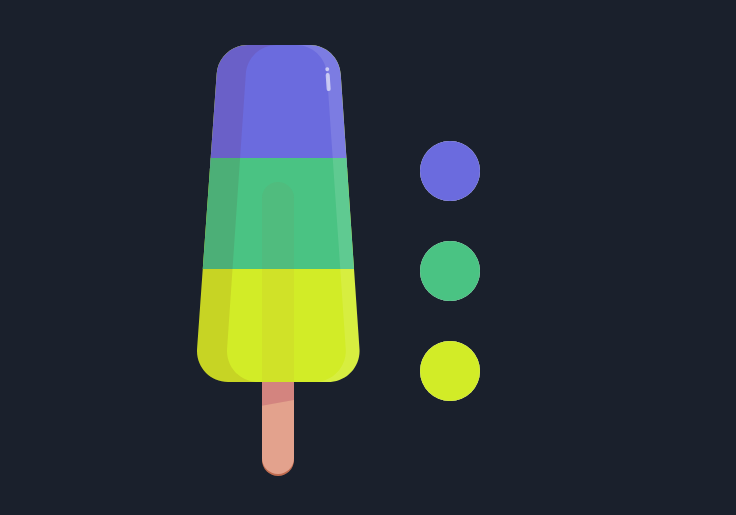
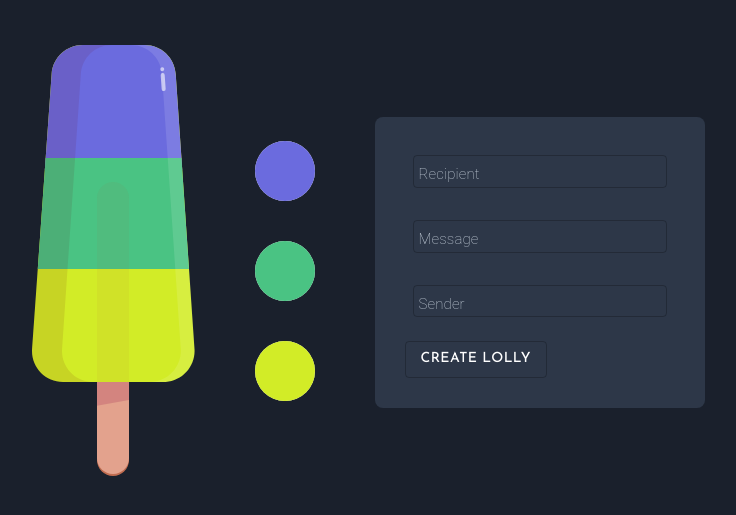
Before and after one commit to realahsanshah/Virtual-Lolly-Project12E, a Gatsby site: page /sendLolly in a window 1280 px wide. Shown: the part 103-618 px from the top of the page, without its empty margins (272-1008 px from the left). Built offline with nearby package versions, Linux system fonts and the light colour scheme; Gatsby itself is replaced by a stand-in of ours.

Commit message:
added sendLolly page

```diff
--- a/package.json
+++ b/package.json
@@ -16,8 +16,11 @@
   },
   "license": "0BSD",
   "dependencies": {
+    "@material-ui/core": "^4.11.2",
+    "formik": "^2.2.6",
     "gatsby": "^2.26.1",
     "react": "^16.13.1",
-    "react-dom": "^16.13.1"
+    "react-dom": "^16.13.1",
+    "yup": "^0.32.8"
   }
 }
--- a/src/pages/sendLolly.tsx
+++ b/src/pages/sendLolly.tsx
@@ -1,6 +1,23 @@
-import React, {useState} from 'react';
+import React, { useState } from 'react';
 import Header from '../components/Header';
 import Lolly from '../components/Lolly';
+import * as Yup from 'yup';
+import { Formik, Form, Field, ErrorMessage } from 'formik';
+import { TextField, Button } from '@material-ui/core';
+import { makeStyles, Theme, createStyles } from '@material-ui/core/styles';
+
+
+const useStyles = makeStyles((theme: Theme) =>
+    createStyles({
+        field: {
+            padding: '8px 8px',
+            width: '100%',
+            fontSize: '14px',
+        },
+        button: {
+            color: "white"
+        }
+    }));
 
 export interface SendLollyProps {
 
@@ -8,9 +25,27 @@ export interface SendLollyProps {
 
 const SendLolly: React.SFC<SendLollyProps> = () => {
 
-    const [top,setTop]=useState('#6b6bde');
-    const [middle,setMiddle]=useState('#4ac383');
-    const [bottom,setBottom]=useState('#d2ec27');
+    const [top, setTop] = useState('#6b6bde');
+    const [middle, setMiddle] = useState('#4ac383');
+    const [bottom, setBottom] = useState('#d2ec27');
+    const [recipient, setRecipient] = useState("");
+    const [message, setMessage] = useState("");
+    const [sender, setSender] = useState("");
+
+    const classes = useStyles();
+
+    const schema = Yup.object({
+        recipient: Yup.string()
+            .required("Recipiend is required")
+            .min(3, "Must be minimum of 3 characters"),
+        message: Yup.string()
+            .required("Message is required")
+            .min(10, "Must be minimum of 10 characters"),
+        sender: Yup.string()
+            .required("Sender is required")
+            .min(3, "Must be minimum of 3 characters"),
+
+    })
 
     return (
         <div className="container">
@@ -21,7 +56,7 @@ const SendLolly: React.SFC<SendLollyProps> = () => {
                         fillTop={top}
                         fillMiddle={middle}
                         fillBottom={bottom}
-                        />
+                    />
                 </div>
                 <div className="colorContainer">
                     <label>
@@ -29,30 +64,99 @@ const SendLolly: React.SFC<SendLollyProps> = () => {
                             type="color"
                             name="top"
                             value={top}
-                            onChange={e=>setTop(e.target.value)}
-                            />
+                            onChange={e => setTop(e.target.value)}
+                        />
                     </label>
                     <label>
                         <input
                             type="color"
                             name="middle"
                             value={middle}
-                            onChange={e=>setMiddle(e.target.value)}
-                            />
+                            onChange={e => setMiddle(e.target.value)}
+                        />
                     </label>
                     <label>
                         <input
                             type="color"
                             name="bottom"
                             value={bottom}
-                            onChange={e=>setBottom(e.target.value)}
-                            />
+                            onChange={e => setBottom(e.target.value)}
+                        />
                     </label>
+                </div>
+                <div className="formContainer">
+                    <Formik
+                        initialValues={{ recipient: recipient, message: message, sender: sender }}
+                        validationSchema={schema}
+                        onSubmit={(value, { resetForm }) => {
+                            console.log("Recipient", value.recipient);
+                            console.log("Message", value.message);
+                            console.log("Sender", value.sender);
+
+                            resetForm();
+                        }}
+                    >
+                        {(formik: any) => (
+                            <Form onSubmit={formik.handleSubmit}>
+                                <div>
+                                    <Field
+                                        type='recipient'
+                                        as={TextField}
+                                        variant="outlined"
+                                        label="Recipient"
+                                        name="recipient"
+                                        id="recipient"
+                                        className={classes.field}
+                                    />
+                                    <br />
+                                    <ErrorMessage name='recipient' render={(msg: string) => (
+                                        <span style={{ color: "red", fontSize: '18sp' }}>{msg}</span>
+                                    )} />
+                                    <br />
+                                </div>
+                                <div>
+                                    <Field
+                                        type='message'
+                                        as={TextField}
+                                        variant="outlined"
+                                        label="Message"
+                                        name="message"
+                                        id="message"
+                                        className={classes.field}
+                                    />
+                                    <br />
+                                    <ErrorMessage name='message' render={(msg: string) => (
+                                        <span style={{ color: "red", fontSize: '18sp' }}>{msg}</span>
+                                    )} />
+                                    <br />
+                                </div>
+                                <div>
+                                    <Field
+                                        type='sender'
+                                        as={TextField}
+                                        variant="outlined"
+                                        label="Sender"
+                                        name="sender"
+                                        id="sender"
+                                        className={classes.field}
+                                    />
+                                    <br />
+                                    <ErrorMessage name='sender' render={(msg: string) => (
+                                        <span style={{ color: "red", fontSize: '18sp' }}>{msg}</span>
+                                    )} />
+                                    <br />
+                                </div>
+                                <Button variant="outlined" className={classes.button} type="submit" >
+                                    Create Lolly
+                                </Button>
+                            </Form>
+                        )}
+                    </Formik>
                 </div>
 
             </div>
         </div>
-     );
+    );
 }
 
 export default SendLolly;
```
Also changed, not shown: 1 other file.
